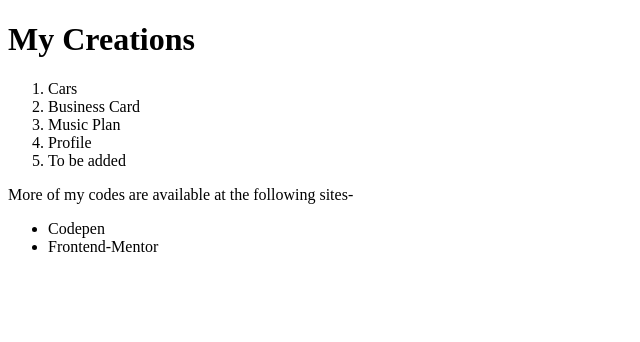
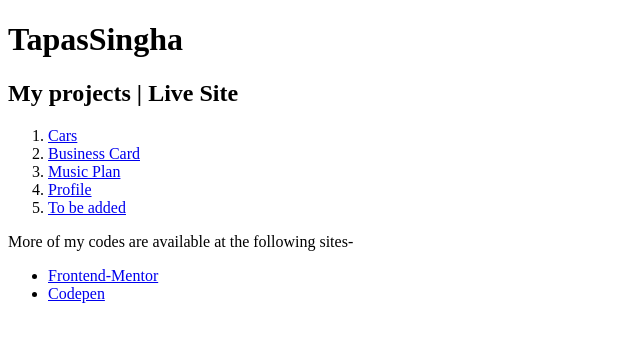
Before and after one commit to TapasSingha/TapasSingha, a plain HTML site: page index.html in a window 1280 px wide. Shown: the whole page, without its empty margins (0-640 px from the left). Drawn offline with Linux system fonts and the light colour scheme.

Commit message:
Added semantic landmarks

```diff
--- a/index.html
+++ b/index.html
@@ -11,20 +11,27 @@
 
 </head>
 <body>
-<h1>My Creations</h1>
-<ol>
-<li><ahref="https://tapassingha.github.io/Frontend-Mentor-Challenges/3-column-preview-card-component-main/">Cars</a></li>
-<li><ahref="https://tapassingha.github.io/Frontend-Mentor-Challenges/stats-preview-card-component-main/ ">Business Card</a></li>
-<li><ahref="https://tapassingha.github.io/Order-Summary-Challenge---Frontend-Mentor-/?">Music Plan</a></li>
-<li><ahref="https://tapassingha.github.io/Frontend-Mentor-Challenges/profile-card-component-main/">Profile</a></li>
-<li><ahref=#"">To be added</a></li>
-</ol>
-
-<p>More of my codes are available at the following sites-</p>
-<ul>
-<li><ahref="https://codepen.io/TapasSingha">Codepen</a></li>
-<li><ahref="https://www.frontendmentor.io/profile/TapasSingha">Frontend-Mentor</a></li>
-</ul>
+<header>
+  <h1>TapasSingha</h1>
+</header>
+<main>
+  <section id="projects">
+    <h2>My projects | Live Site</h2>
+    <ol>
+      <li> <a href="https: //tapassingha.github.io/Frontend-Mentor-Challenges/3-column-preview-card-component-main/">Cars</a> </li>
+      <li> <a href="https: //tapassingha.github.io/Frontend-Mentor-Challenges/stats-preview-card-component-main/ ">Business Card</a> </li>
+      <li><a href=" https://tapassingha.github.io/Order-Summary-Challenge---Frontend-Mentor-/?">Music Plan</a> </li>
+      <li> <a href="https: //tapassingha.github.io/Frontend-Mentor-Challenges/profile-card-component-main/">Profile</a> </li>
+      <li> <a href=#"">To be added</a> </li>
+    </ol>
+  </section>
+  <p>More of my codes are available at the following sites-</p>
+  <ul>
+    <li> <a href="https: //www.frontendmentor.io/profile/TapasSingha">Frontend-Mentor</a> </li>
+    <li> <a href="https: //codepen.io/TapasSingha">Codepen</a> </li>
+  </ul>
+</main>
+<footer></footer>
 
 
 </body>
```
